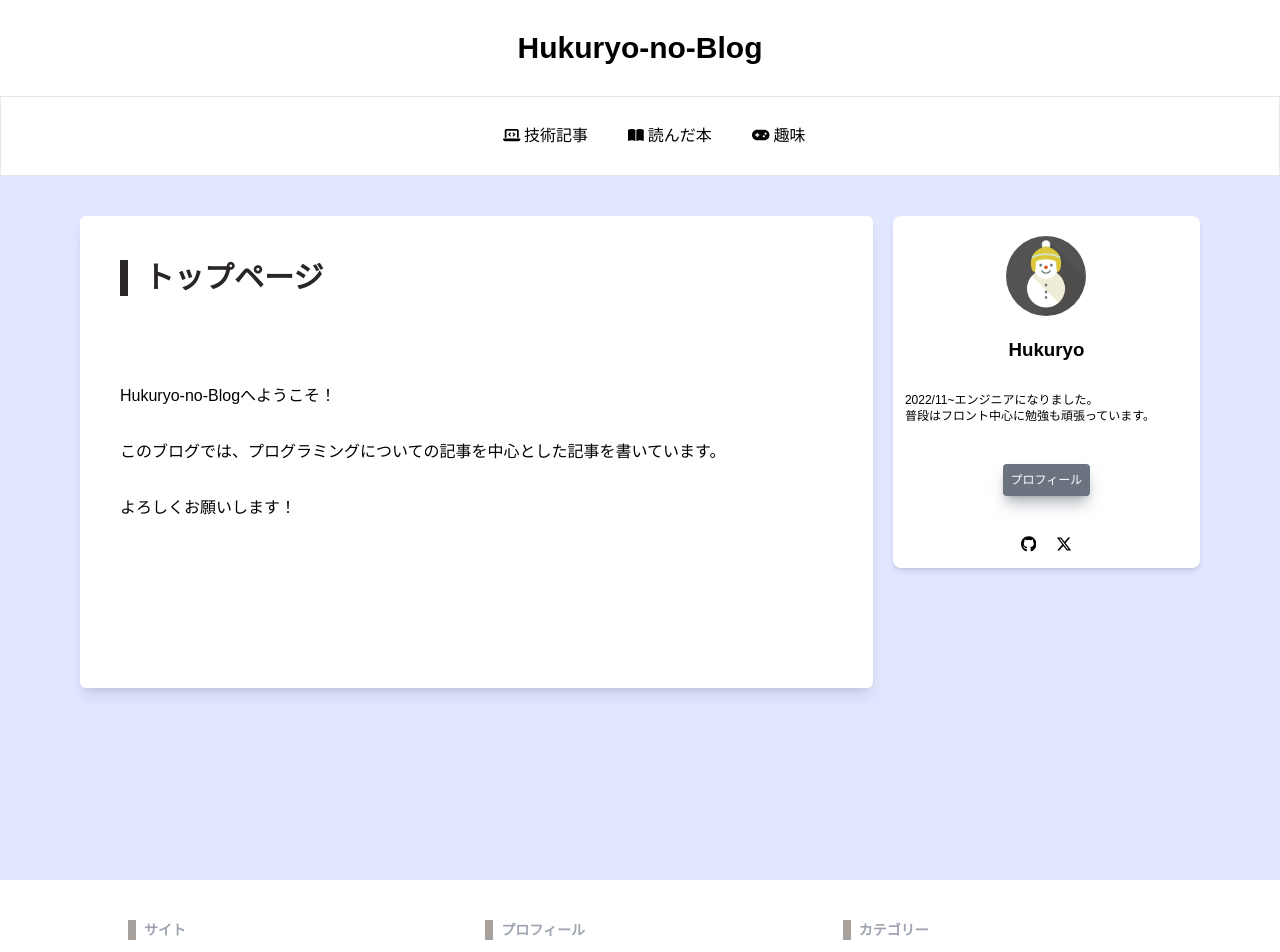
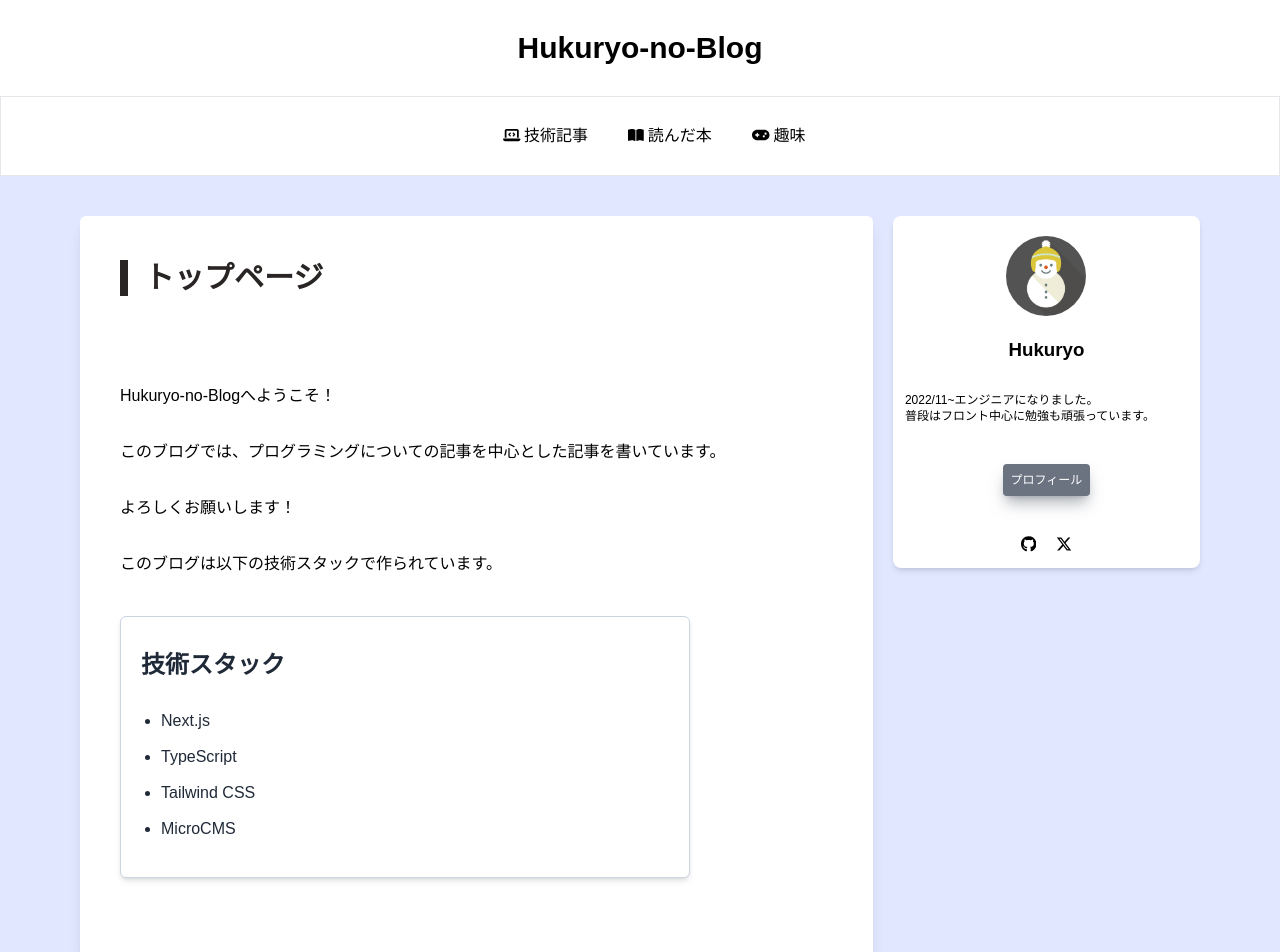
Before and after one commit to hukuryo/Hukuryo-Blog, a Next.js app: page / in a window 1280 px wide. Shown: the top 952 px of the page. Built offline with nearby package versions, Linux system fonts and the light colour scheme.

Commit message:
トップページを編集

```diff
--- a/components/SideBar.tsx
+++ b/components/SideBar.tsx
@@ -3,7 +3,7 @@ import Image from 'next/image'
 
 import { BlogIdProps } from "../types/article";
 
-export function SideBar(props: BlogIdProps) {
+export function SideBar() {
     return (
         <>
             <aside id="cta-button-sidebar" className="h-full w-2/5 hidden mb-5 ml-5 lg:block">
--- a/pages/hobbies/[id].tsx
+++ b/pages/hobbies/[id].tsx
@@ -30,7 +30,7 @@ const BlogId: FC<BlogIdProps> = ({ blog }) => {
             <Header />
             <PageTracking pass={"hobbies"} pageTitle={"趣味"} articleTitle={blog.title} articlePass={blog.id}/>
             <ArticlePageLayout>
-                <SideBar blog={blog}/>
+                <SideBar/>
                 <div className="mb-10 ml-5 p-7 shadow-lg max-w-3xl bg-white rounded-md w-full">
                     <h1 className="text-3xl font-bold pb-6"><FontAwesomeIcon icon={faClipboard} className="mr-2" />{blog.title}</h1>
                     <div className="bg-secondary-100/50">
--- a/pages/index.tsx
+++ b/pages/index.tsx
@@ -21,8 +21,18 @@ export default function Home() {
                           <p className="mt-16">Hukuryo-no-Blogへようこそ！</p>
                           <p className="mt-8">このブログでは、プログラミングについての記事を中心とした記事を書いています。</p>
                           <p className="mt-8">よろしくお願いします！</p>
-                        <div className="mt-32">
-                        </div>
+                          <p className="mt-8">このブログは以下の技術スタックで作られています。</p>
+                          <div className="mt-10">
+                            <div className="border border-slate-300 rounded-md shadow-md sm:w-4/5 px-5 pt-8 pb-6 mb-10 bg-white dark:bg-gray-800 text-gray-800 dark:text-white">
+                              <p className="text-2xl font-semibold mb-7">技術スタック</p>
+                              <ul className="list-disc pl-5">
+                                <li className="mb-3">Next.js</li>
+                                <li className="mb-3">TypeScript</li>
+                                <li className="mb-3">Tailwind CSS</li>
+                                <li className="mb-3">MicroCMS</li>
+                              </ul>
+                            </div>
+                          </div>
                         <ScrollUp />
                         {/* <FooterForm /> */}
                     </div>
```
